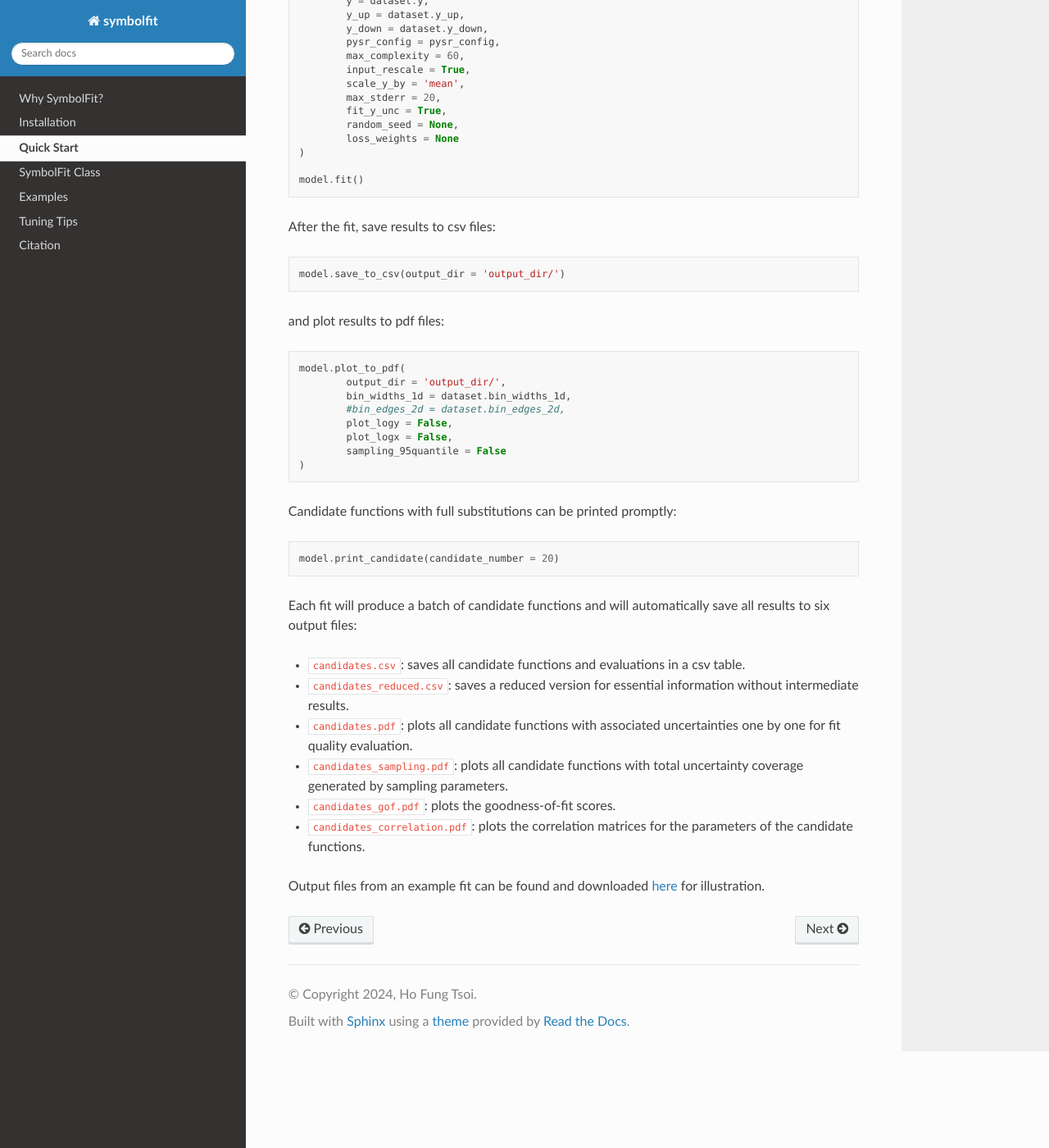
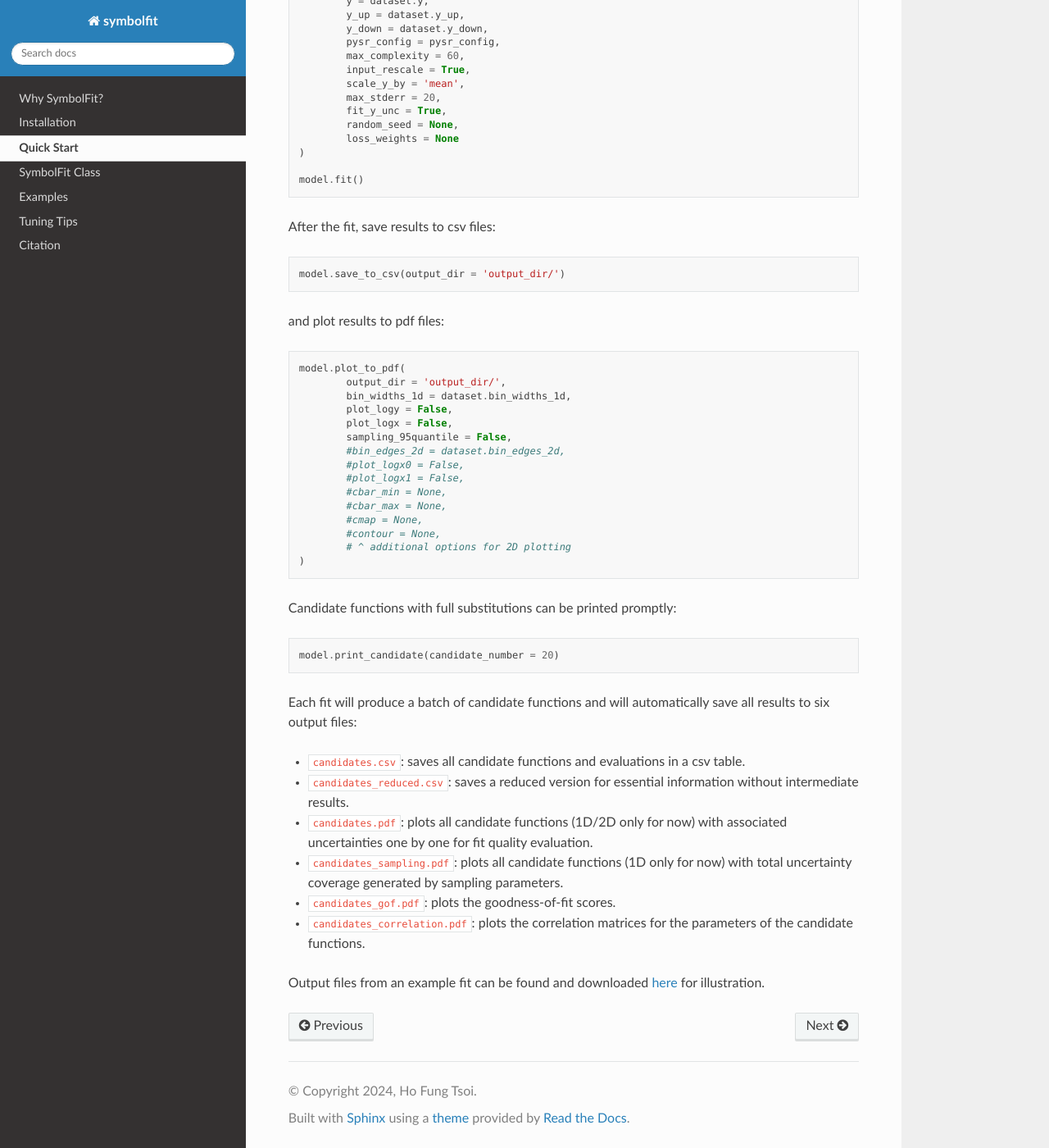
Before and after one commit to hftsoi/symbolfit, a Sphinx documentation site: the page built from docs/quick_start.rst, in a window 1280 px wide and 1400 px high, scrolled down 478 px. Shown: the whole window at 82% size. Built offline with Sphinx 7.4.7 and the Read the Docs theme 3.1.0, drawn with Linux system fonts in a browser that asks for light colours.

Commit message:
Update quick_start.rst

```diff
--- a/docs/quick_start.rst
+++ b/docs/quick_start.rst
@@ -47,10 +47,17 @@ and plot results to pdf files:
    model.plot_to_pdf(
     	   output_dir = 'output_dir/',
     	   bin_widths_1d = dataset.bin_widths_1d,
-    	   #bin_edges_2d = dataset.bin_edges_2d,
     	   plot_logy = False,
     	   plot_logx = False,
-           sampling_95quantile = False
+           sampling_95quantile = False,
+           #bin_edges_2d = dataset.bin_edges_2d,
+           #plot_logx0 = False,
+           #plot_logx1 = False,
+           #cbar_min = None,
+           #cbar_max = None,
+           #cmap = None,
+           #contour = None,
+           # ^ additional options for 2D plotting
    )
 
 Candidate functions with full substitutions can be printed promptly:
@@ -63,8 +70,8 @@ Each fit will produce a batch of candidate functions and will automatically save
 
 * ``candidates.csv``: saves all candidate functions and evaluations in a csv table.
 * ``candidates_reduced.csv``: saves a reduced version for essential information without intermediate results.
-* ``candidates.pdf``: plots all candidate functions with associated uncertainties one by one for fit quality evaluation.
-* ``candidates_sampling.pdf``: plots all candidate functions with total uncertainty coverage generated by sampling parameters.
+* ``candidates.pdf``: plots all candidate functions (1D/2D only for now) with associated uncertainties one by one for fit quality evaluation.
+* ``candidates_sampling.pdf``: plots all candidate functions (1D only for now) with total uncertainty coverage generated by sampling parameters.
 * ``candidates_gof.pdf``: plots the goodness-of-fit scores.
 * ``candidates_correlation.pdf``: plots the correlation matrices for the parameters of the candidate functions.
 
```
